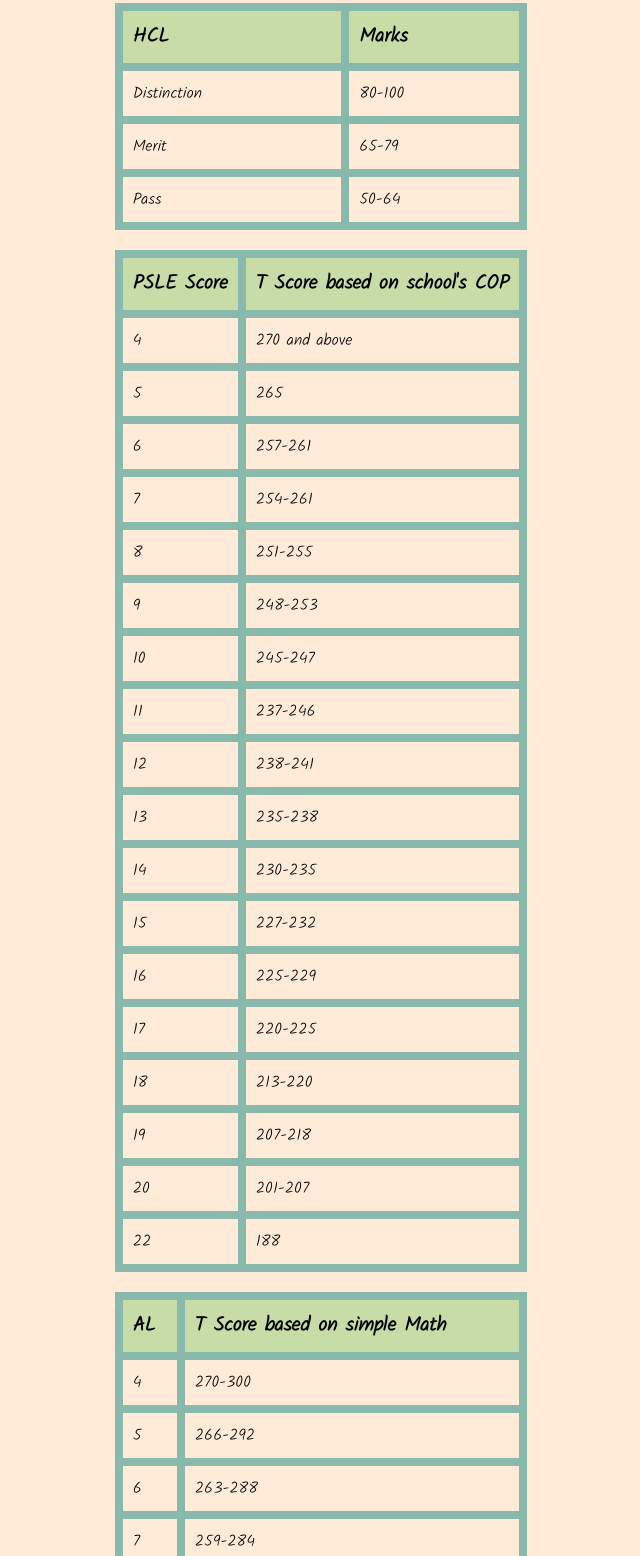
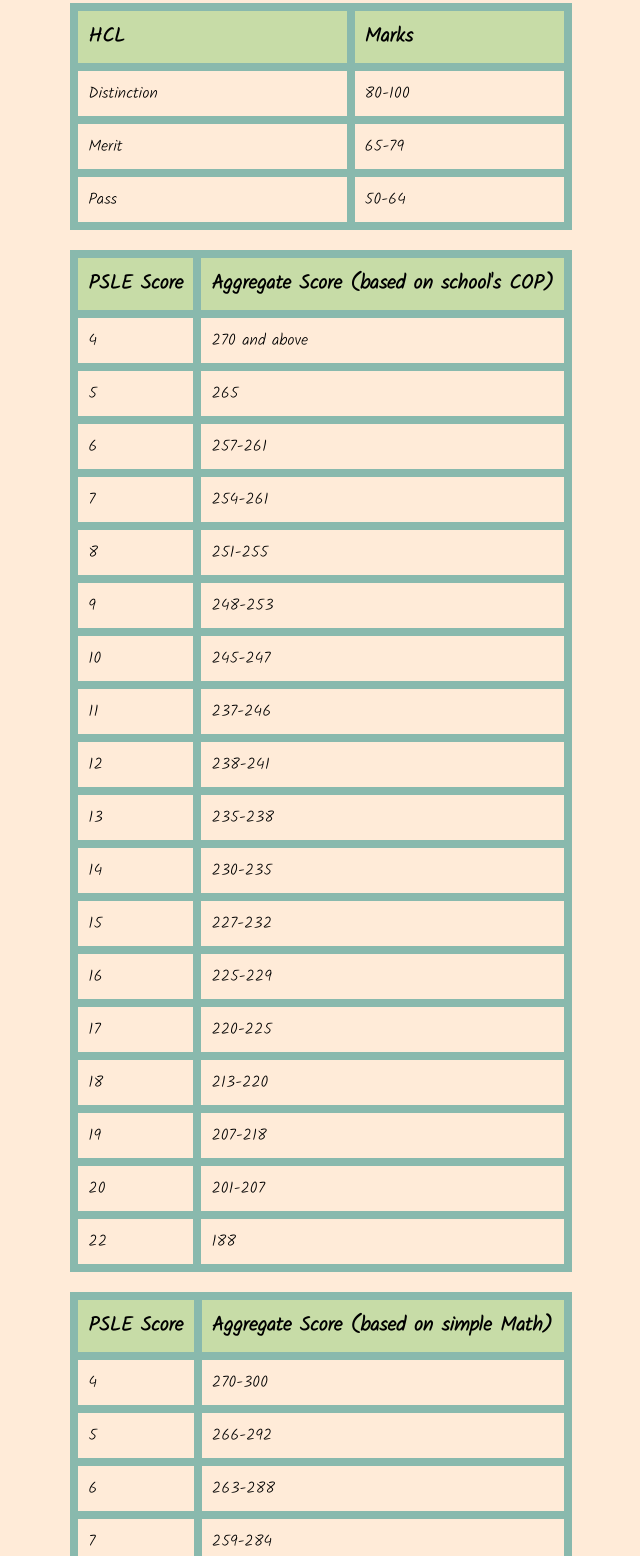
Before and after one commit to WhitieBear/WhitieBear.github.io, a plain HTML site: page index.html in a window 1280 px wide. Shown: the part 1367-2923 px from the top of the page, without its empty margins (319-959 px from the left). Drawn offline with Linux system fonts and the light colour scheme.

Commit message:
wordings

```diff
--- a/index.html
+++ b/index.html
@@ -62,7 +62,6 @@
     <thead>
         <tr>
             <th>Achievement Level</th>
-
             <th>Marks</th>
         </tr>
     </thead>
@@ -129,8 +128,7 @@
     <thead>
         <tr>
             <th>PSLE Score</th>
-
-            <th>T Score based on school's COP</th>
+            <th>Aggregate Score (based on school's COP)</th>
         </tr>
     </thead>
     <tbody>
@@ -212,8 +210,9 @@
 <table>
     <thead>
         <tr>
-            <th>AL</th>
-            <th>T Score based on simple Math</th>
+            <th>PSLE Score</th>
+            <th>Aggregate Score (based on simple Math)</th>
+
         </tr>
     </thead>
     <tbody>
```
